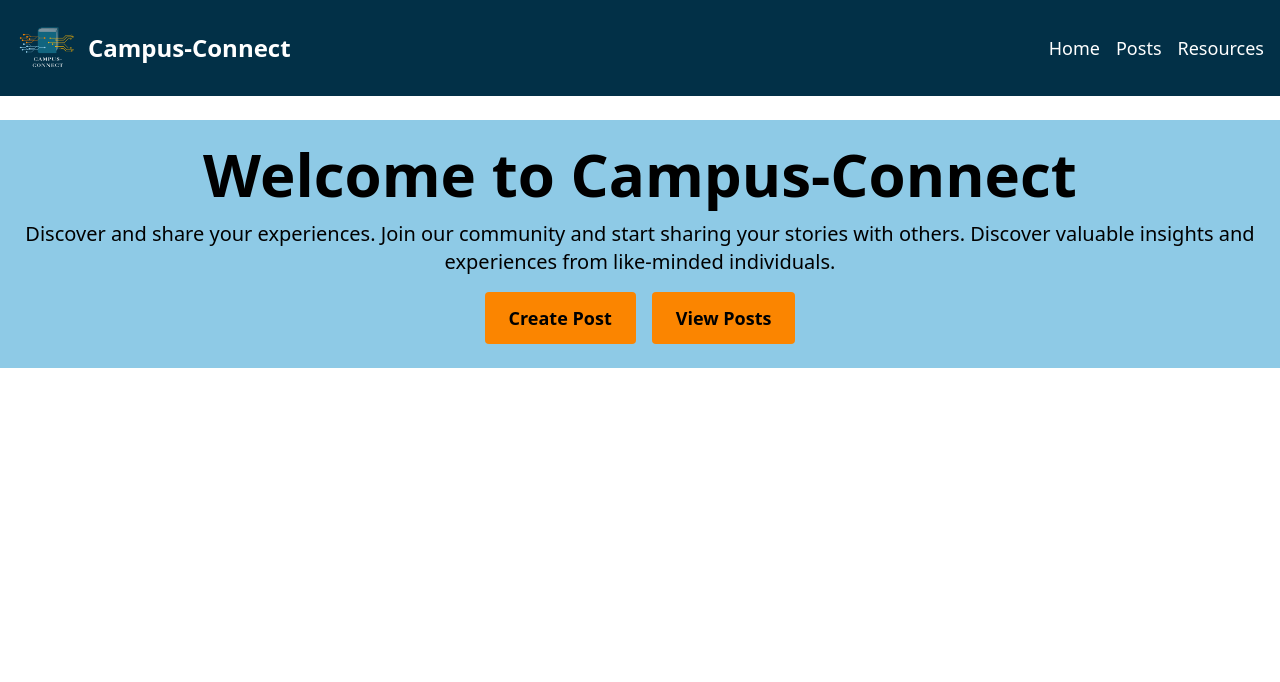
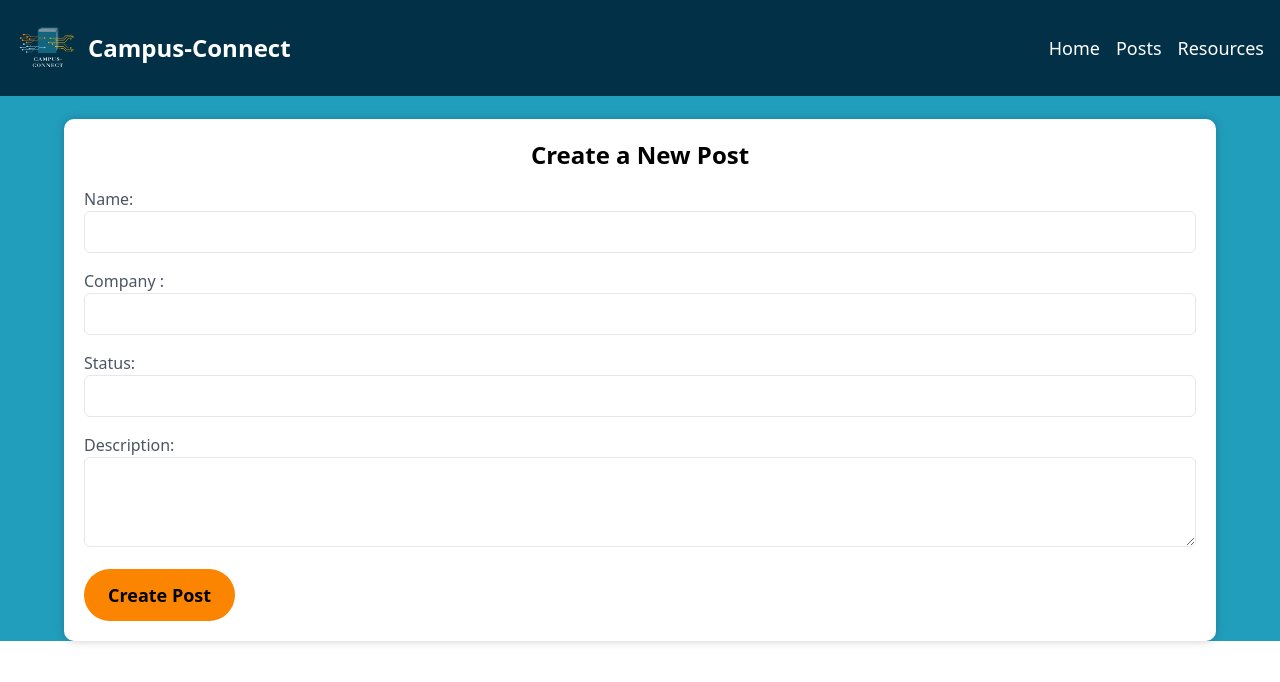
Before and after one commit to sumit-raghuwanshi97/ccdeploy, a React (Create React App) app in the folder frontend/: page /create in a window 1280 px wide. Shown: the top 682 px of the page. Built offline with nearby package versions, Linux system fonts and the light colour scheme.

Commit message:
updated hero and createPost

```diff
--- a/frontend/src/App.jsx
+++ b/frontend/src/App.jsx
@@ -1,18 +1,21 @@
-// src/App.js
 import React from 'react';
 import { BrowserRouter as Router, Route, Routes } from 'react-router-dom';
 import Navbar from './components/Layouts/Navbar';
-import Hero from './components/Home/Hero';
+import HomePage from './pages/HomePage';
+import CreatePost from './pages/CreatePost';
 
 function App() {
   return (
     <Router>
       <div>
-        <Navbar/>
+        <Navbar />
       </div>
-      <div>
-        <Hero/>
-      </div>
+
+      <Routes>
+        <Route path="/" element={<HomePage />} />
+        <Route path="/create" element={<CreatePost />} />
+        {/* Add more routes as needed */}
+      </Routes>
     </Router>
   );
 }
--- a/frontend/src/components/Home/Hero.jsx
+++ b/frontend/src/components/Home/Hero.jsx
@@ -1,24 +1,30 @@
-import React from 'react'
-import { Link } from 'react-router-dom'
+import React from 'react';
+import { Link } from 'react-router-dom';
 
 function Hero() {
+  const heroStyle = {
+    maxWidth: 'calc(100% - 3in)',
+    marginLeft: 'auto',
+    marginRight: 'auto',
+    borderRadius: '15px',
+  };
+
   return (
     <>
-      <div className="mt-6 text-center bg-[#8ecae6] p-6">
+      <div style={heroStyle} className="mt-6 text-center bg-[#8ecae6] p-6">
         <h1 className="text-6xl font-bold">Welcome to Campus-Connect</h1>
         <p className="mt-4 text-xl">Discover and share your experiences. Join our community and start sharing your stories with others. Discover valuable insights and experiences from like-minded individuals.</p>
         <div className="mt-4">
-          <Link to="/create" className="bg-[#fb8500] hover:bg-[#ffb703] text-black font-bold py-3 px-6 text-lg rounded inline-block">
+          <Link to="/create" className="bg-[#fb8500] hover:bg-[#ffb703] text-black font-bold py-3 px-6 text-lg rounded-full inline-block">
             Create Post
           </Link>
-          <Link to="/view" className="bg-[#fb8500] hover:bg-[#ffb703] text-black font-bold py-3 px-6 text-lg rounded ml-4 inline-block">
+          <Link to="/view" className="bg-[#fb8500] hover:bg-[#ffb703] text-black font-bold py-3 px-6 text-lg rounded-full ml-4 inline-block">
             View Posts
           </Link>
         </div>
       </div>
-
     </>
-  )
+  );
 }
 
-export default Hero
+export default Hero;
--- /dev/null
+++ b/frontend/src/pages/CreatePost.jsx
@@ -0,0 +1,130 @@
+import React, { useState } from 'react';
+
+function CreatePost() {
+  const [formData, setFormData] = useState({
+    companyName: '',
+    status: '',
+    description: '',
+    creatorName: '',
+  });
+
+  const handleChange = (e) => {
+    const { name, value } = e.target;
+    setFormData({
+      ...formData,
+      [name]: value,
+    });
+  };
+
+  const handleSubmit = (e) => {
+    e.preventDefault();
+
+
+    // Handle form submission here
+    console.log(formData); // You can send this data to your server or perform any other action
+  };
+
+  const containerStyle = {
+    minHeight: 'calc(100vh - 4in)', // Adjust the height as needed
+    backgroundColor: '#219EBC', // Background color for the entire viewport
+    paddingTop: '23px', // Space from the top
+    display: 'flex',
+    justifyContent: 'center',
+    alignItems: 'center',
+
+  };
+
+  const formStyle = {
+    width: '90%', // Container width is 90% of the viewport
+    height: '20%', // Container height is 20% of the viewport
+    background: 'white',
+    padding: '20px',
+    borderRadius: '10px',
+    boxShadow: '0 0 10px rgba(0, 0, 0, 0.2)',
+    flexDirection: 'column',
+  };
+
+  const headingStyle = {
+    textAlign: 'center',
+    fontSize: '1.5rem',
+    marginBottom: '1rem',
+    fontWeight: 'bold',
+  };
+
+  const buttonStyle = {
+    textAlign: 'center', // Center button text horizontally
+    margin: '0px auto',
+  };
+
+
+
+  return (
+    <div style={containerStyle}>
+      <div style={formStyle}>
+        <div className='container'>
+          <h2 style={headingStyle} className="text-2xl  font-bold mb-4">Create a New Post</h2>
+          <form onSubmit={handleSubmit}>
+            <div className="mb-4">
+              <label htmlFor="creatorName" className="block text-gray-600">Name:</label>
+              <input
+                type="text"
+                id="creatorName"
+                name="creatorName"
+                value={formData.creatorName}
+                onChange={handleChange}
+                className="w-full px-4 py-2 border rounded-md focus:outline-none focus:ring focus:border-blue-300"
+                required
+              />
+            </div>
+            <div className="mb-4">
+              <label htmlFor="companyName" className="block text-gray-600">Company :</label>
+              <input
+                type="text"
+                id="companyName"
+                name="companyName"
+                value={formData.companyName}
+                onChange={handleChange}
+                className="w-full px-4 py-2 border rounded-md focus:outline-none focus:ring focus:border-blue-300"
+                required
+              />
+            </div>
+            <div className="mb-4">
+              <label htmlFor="status" className="block text-gray-600">Status:</label>
+              <input
+                type="text"
+                id="status"
+                name="status"
+                value={formData.status}
+                onChange={handleChange}
+                className="w-full px-4 py-2 border rounded-md focus:outline-none focus:ring focus:border-blue-300"
+                required
+              />
+            </div>
+            <div className="mb-4">
+              <label htmlFor="description" className="block text-gray-600">Description:</label>
+              <textarea
+                id="description"
+                name="description"
+                value={formData.description}
+                onChange={handleChange}
+                className="w-full px-4 py-2 border rounded-md focus:outline-none focus:ring focus:border-blue-300"
+                required
+                rows="3"
+              ></textarea>
+            </div>
+
+            <button
+              type="submit"
+              className="bg-[#fb8500] hover:bg-[#ffb703] text-black font-bold py-3 px-6 text-lg rounded-full inline-block"
+              style={buttonStyle}
+            >
+              Create Post
+            </button>
+          </form>
+        </div>
+      </div>
+    </div>
+  );
+}
+
+export default CreatePost;
--- /dev/null
+++ b/frontend/src/pages/HomePage.jsx
@@ -0,0 +1,14 @@
+import React from 'react';
+import { Link } from 'react-router-dom';
+import Hero from '../components/Home/Hero'; // Adjust the path as needed
+
+function HomePage() {
+  return (
+    <div>
+      <Hero />
+      {/* Other content for the HomePage */}
+    </div>
+  );
+}
+
+export default HomePage;
```
Also changed, not shown: frontend/src/pages/Home.jsx (deleted), 1 other file (tests, documents, lock files or other folders).
